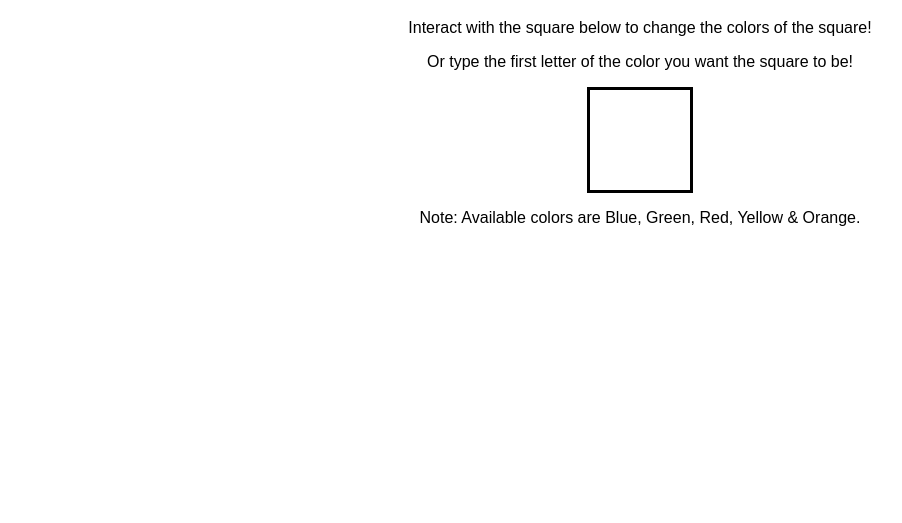
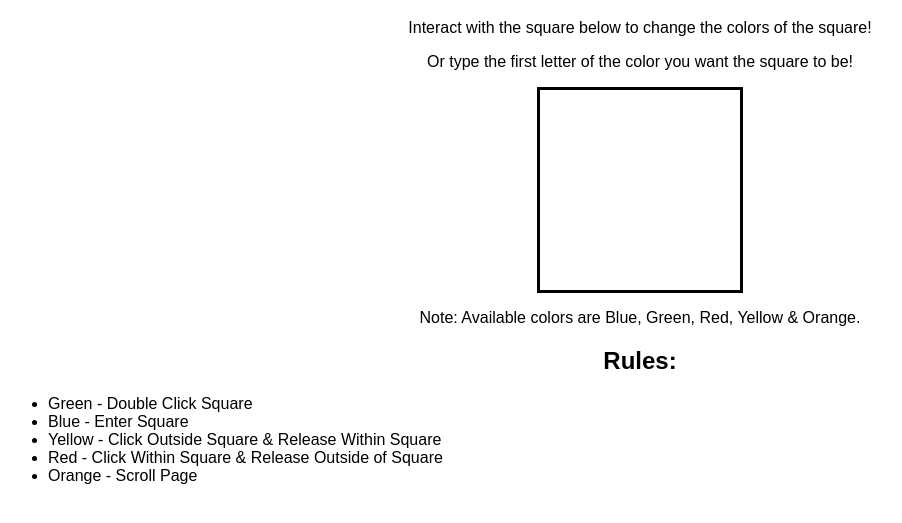
Before and after one commit to dokuritsu/DJ_Javascript, a website built with Parcel: page index.html in a window 1280 px wide. Shown: the part 61-584 px from the top of the page, without its empty margins (0-902 px from the left). Built offline with nearby package versions, Linux system fonts and the light colour scheme.

Commit message:
UPDATE: Provided rules

```diff
--- a/index.html
+++ b/index.html
@@ -11,6 +11,15 @@
     <p>Or type the first letter of the color you want the square to be!</p>
     <div id="squares"></div>
     <p>Note: Available colors are Blue, Green, Red, Yellow & Orange.</p>
+
+    <h2>Rules:</h2>
+    <ul>
+      <li>Green - Double Click Square</li>
+      <li>Blue - Enter Square</li>
+      <li>Yellow - Click Outside Square & Release Within Square</li>
+      <li>Red - Click Within Square & Release Outside of Square</li>
+      <li>Orange - Scroll Page</li>
+    </ul>
     <script src="src/index.js"></script>
   </body>
 </html>
--- a/src/styles.css
+++ b/src/styles.css
@@ -6,9 +6,13 @@ body {
   text-align: center;
 }
 
+ul {
+  text-align: left;
+}
+
 #squares {
-  height: 100px;
-  width: 100px;
+  height: 200px;
+  width: 200px;
   border-style: solid;
   border: 10 px;
   border-color: black;
```
